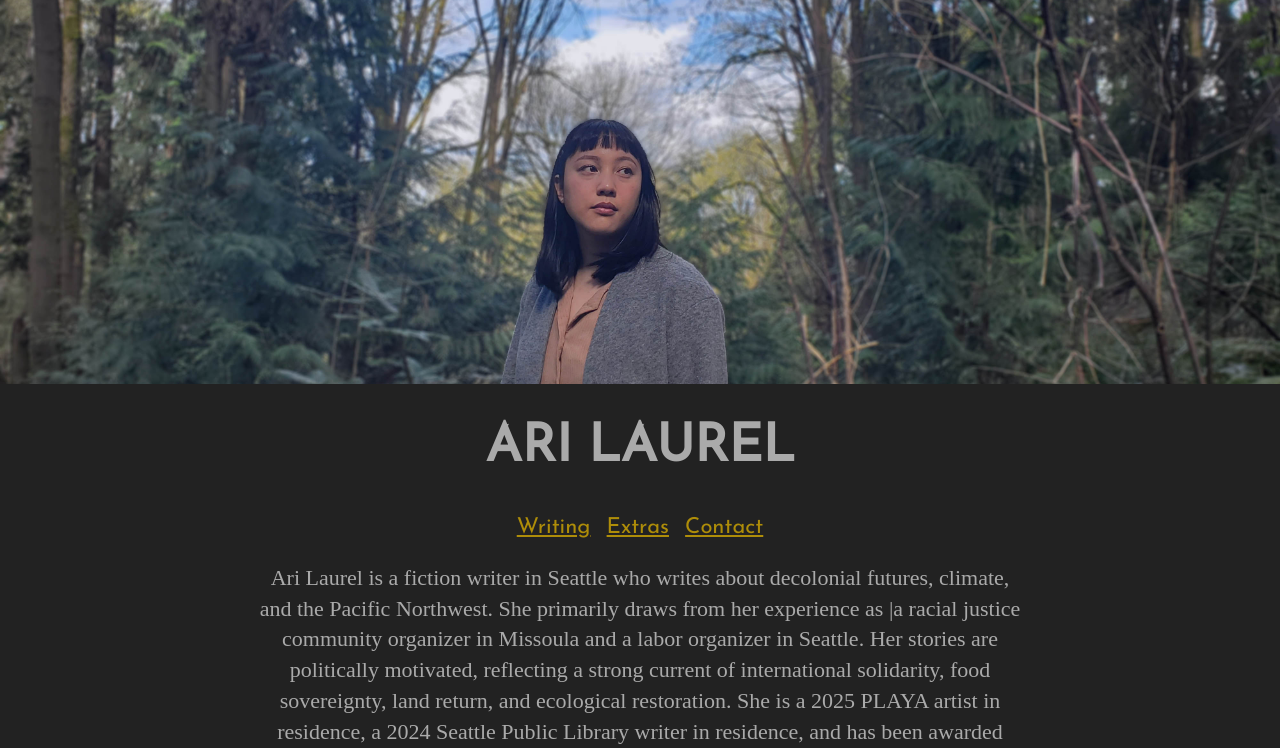
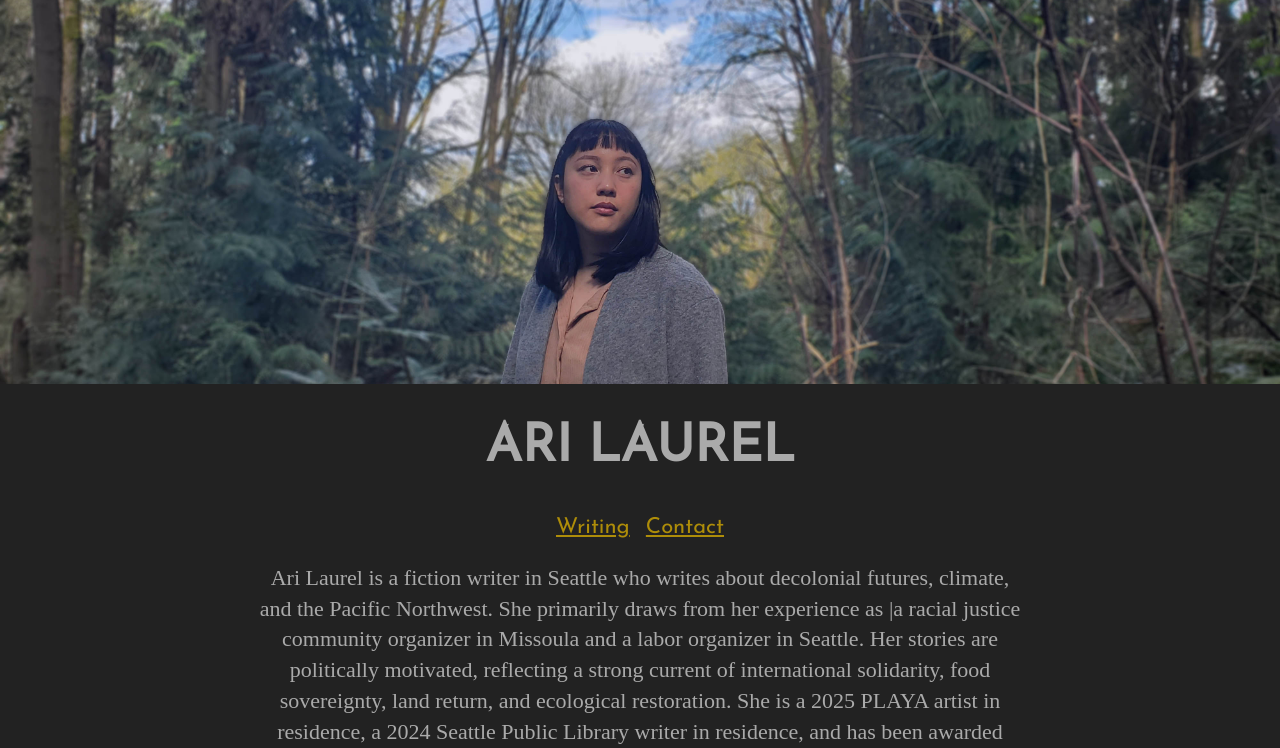
Before and after one commit to arilaurel/arilaurel.github.io, a web app: file docs/index.html in a window 1280 px wide. Shown: the top 748 px of the page. Run offline with its HTML, style and script files only (its server is not run), Linux system fonts and the light colour scheme; some libraries are stand-ins or nearby versions.

Commit message:
Remove extras reference from index.html

```diff
--- a/docs/index.html
+++ b/docs/index.html
@@ -22,7 +22,6 @@
                             <h1 class="titleFont">ARI LAUREL</h1>
                             <div class="pure-u-1">
                                 <a class="menu-link" href="writing.html">Writing</a>
-                                <a class="menu-link" href="extra.html">Extras</a>
                                 <a class="menu-link" href="contact.html">Contact</a>
                             </div>
                             <div class="pure-u-7-8 pure-u-md-3-5">
--- a/src/pug/pages/index.pug
+++ b/src/pug/pages/index.pug
@@ -16,7 +16,6 @@ block content
           h1.titleFont ARI LAUREL
           .pure-u-1
             a.menu-link(href='writing.html') Writing
-            a.menu-link(href='extra.html') Extras
             a.menu-link(href='contact.html') Contact
           .pure-u-7-8.pure-u-md-3-5
             p.intro.oswald
```
